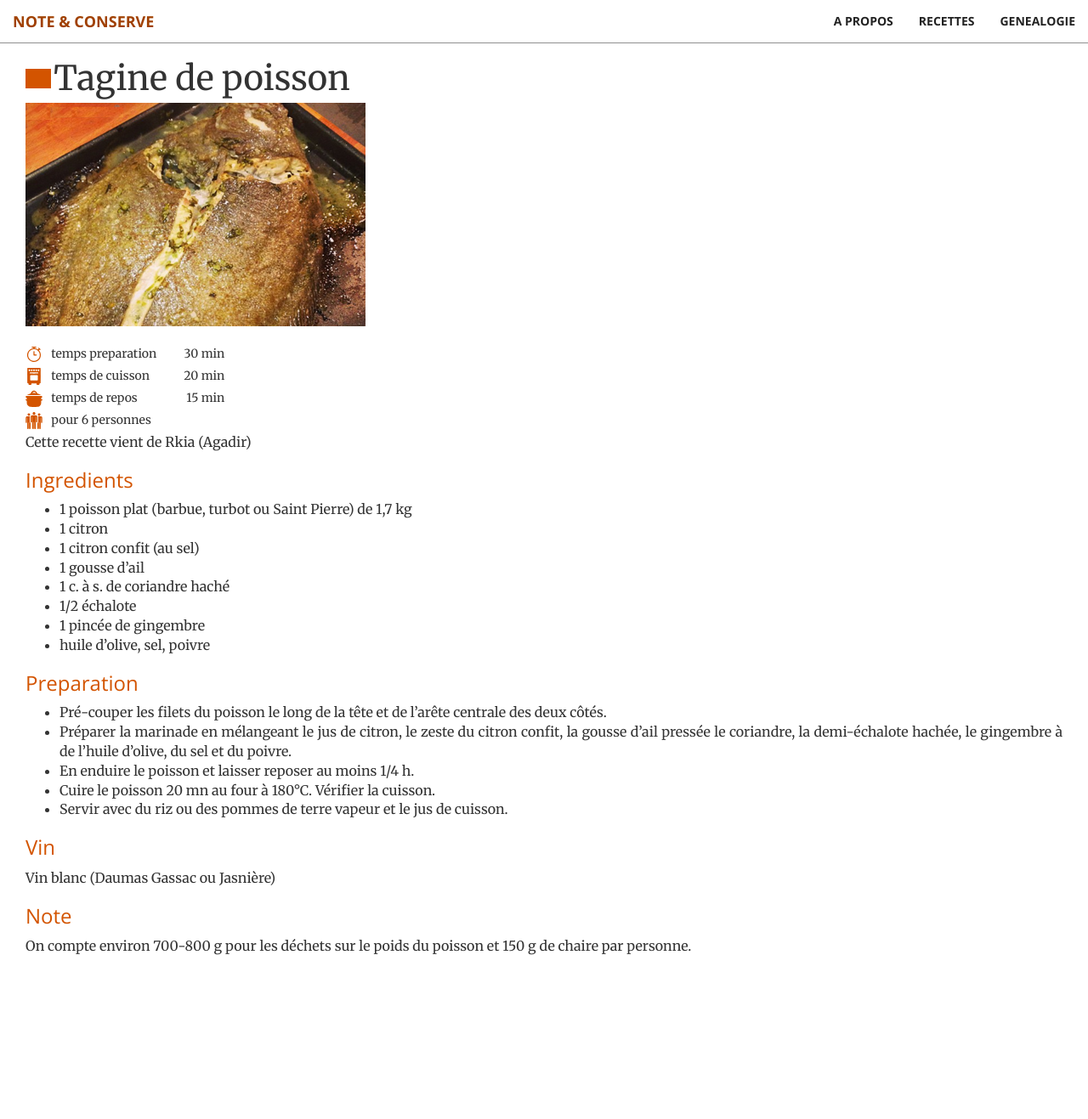
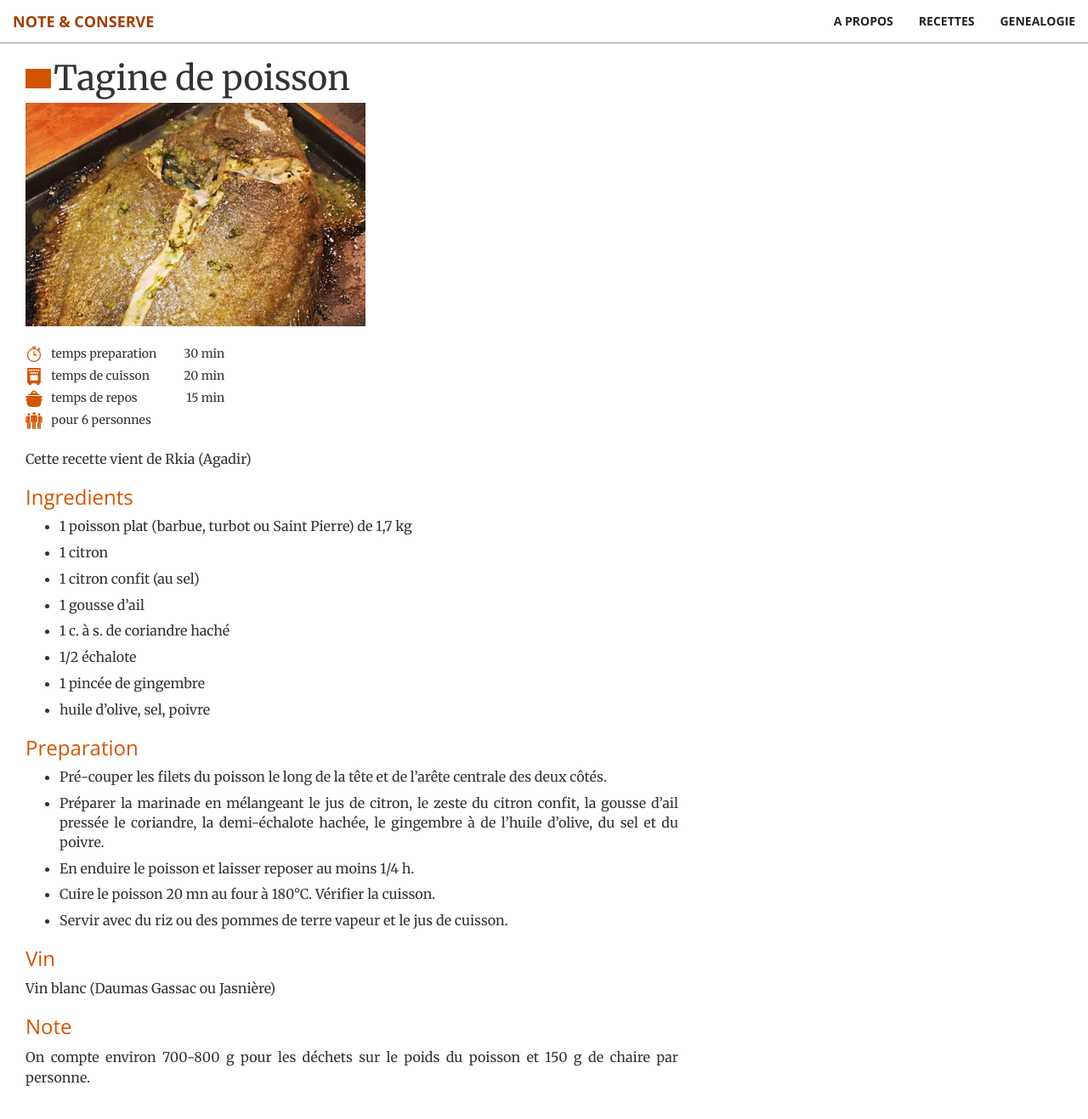
Before and after one commit to brignogan/brignogan.github.io, a Jekyll site: the page built from _posts/2018-05-30-tagine-poisson.md, in a window 1280 px wide and 1320 px high. Shown: the top 1317 px of the window at 85% size. Built offline with Jekyll 4.4.1, drawn with Linux system fonts in a browser that asks for light colours; grey boxes are pictures that could not be loaded.

Commit message:
COREFF: edit post layout

```diff
--- a/_layouts/post.html
+++ b/_layouts/post.html
@@ -69,7 +69,9 @@
   <div class="icon-nbre"> <div class="icon-nbre_personn"></div> {{ page.nbre_personne | replace: "‘", '' | replace:  "’", ''}}</div>
   <br>
 
+  <div class="post-content">
   {{ content }}
+  </div>
 
   {% include scripts.html %}
   <br>
--- a/_sass/_base.scss
+++ b/_sass/_base.scss
@@ -653,6 +653,14 @@ body {
     width: 100%;}
 }
 
+.post-content{
+  margin-top: 20px;
+  li{margin-bottom: 8px}
+  max-width: 768px;
+  @media (max-width: 768px) {
+    margin-right: 40px; }
+}
+
 .inner{
   display: inline-block;
   max-width: 90%;
```
